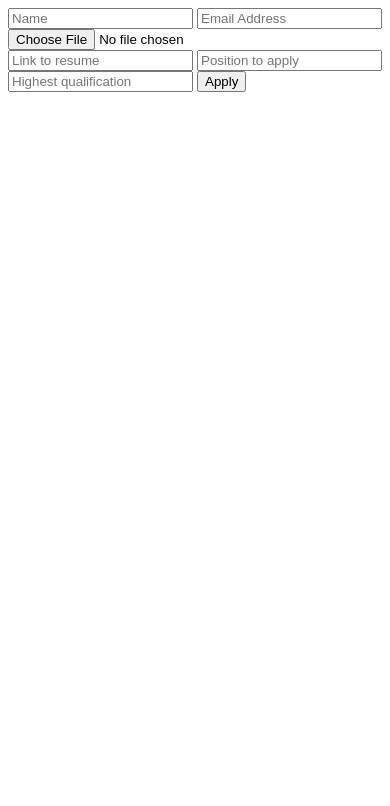
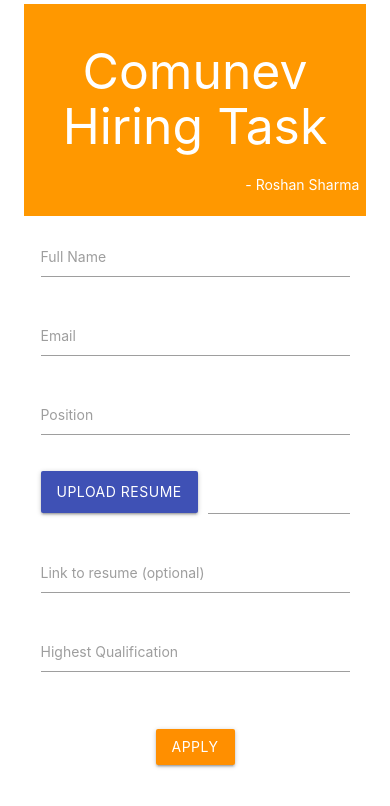
Before and after one commit to roshnet/simple-hiring-task, a plain HTML site: page index.html in a window 390 px wide. Drawn offline with nearby package versions, Linux system fonts and the light colour scheme.

Commit message:
enh: Enhance interface with material design
Use materlialize CSS to build a nice responsive form.

```diff
--- a/index.html
+++ b/index.html
@@ -1,29 +1,70 @@
+<!--
+  Made for Comunev task by Roshan Sharma.
+
+  NOTE:
+    This file is deployed on Surge.
+    The source code of this file can be found in the repository at -
+    https://github.com/roshnet/simple-hiring-task
+ -->
+
 <!DOCTYPE html>
 <html lang="en">
 <head>
   <meta charset="UTF-8">
   <meta name="viewport" content="width=device-width, initial-scale=1.0">
+  <link rel="stylesheet" href="https://cdnjs.cloudflare.com/ajax/libs/materialize/1.0.0/css/materialize.min.css">
   <title>Hiring Form</title>
 </head>
 <body>
-  <div>
-    <form
-      action="http://localhost:3000/hire"
-      method="POST"
-      enctype="multipart/form-data"
-    >
-      <input type="text" name="name" placeholder="Name" />
-      <input type="text" name="email" placeholder="Email Address" />
-      <input type="file" name="resumeFile" placeholder="Upload resume" />
-      <input type="text" name="resumeLink" placeholder="Link to resume" />
-      <input type="text" name="position" placeholder="Position to apply" />
-      <input
-        type="text"
-        name="qualification"
-        placeholder="Highest qualification"
-      />
-      <input type="submit" value="Apply">
-    </form>
+  <div class="container">
+    <div class="row center orange white-text" style="padding: 0.5em; margin: 0.3em">
+      <h2>Comunev Hiring Task</h2>
+      <p class="right-align">- Roshan Sharma</p>
+    </div>
+    <div class="row">
+      <form
+        action="https://comunev-task-roshan.herokuapp.com/hire"
+        method="POST"
+        class="col s12"
+        enctype="multipart/form-data"
+      >
+        <div class="input-field col s12 l6">
+          <input id="name" name="name" type="text" class="validate" required>
+          <label for="name">Full Name</label>
+        </div>
+        <div class="input-field col s12 l6">
+          <input id="email" name="email" type="email" class="validate" required>
+          <label for="email">Email</label>
+        </div>
+        <div class="input-field col s12 l6">
+          <input id="position" name="position" type="text" class="validate" required>
+          <label for="position">Position</label>
+        </div>
+        <div class="file-field input-field col s12 l6">
+          <div class="btn indigo">
+            <span>Upload Resume</span>
+            <input type="file" name="resumeFile">
+          </div>
+          <div class="file-path-wrapper">
+            <input class="file-path validate" type="text">
+          </div>
+        </div>
+
+        <div class="input-field col s12 l6">
+          <input id="resume-link" name="resumeLink" type="url" class="validate">
+          <label for="resume-link">Link to resume (optional)</label>
+        </div>
+
+        <div class="input-field col s12 l6">
+          <input id="qualification" name="qualification" type="text" class="validate" required>
+          <label for="qualification">Highest Qualification</label>
+        </div>
+        <div class="col s12 center" style="margin-top: 2.5em;">
+          <button class="btn amber darken-3" name="submit" type="submit">Apply</button>
+        </div>
+      </form>
+    </div>
   </div>
+  <script src="https://cdnjs.cloudflare.com/ajax/libs/materialize/1.0.0/js/materialize.min.js"></script>
 </body>
 </html>
```
